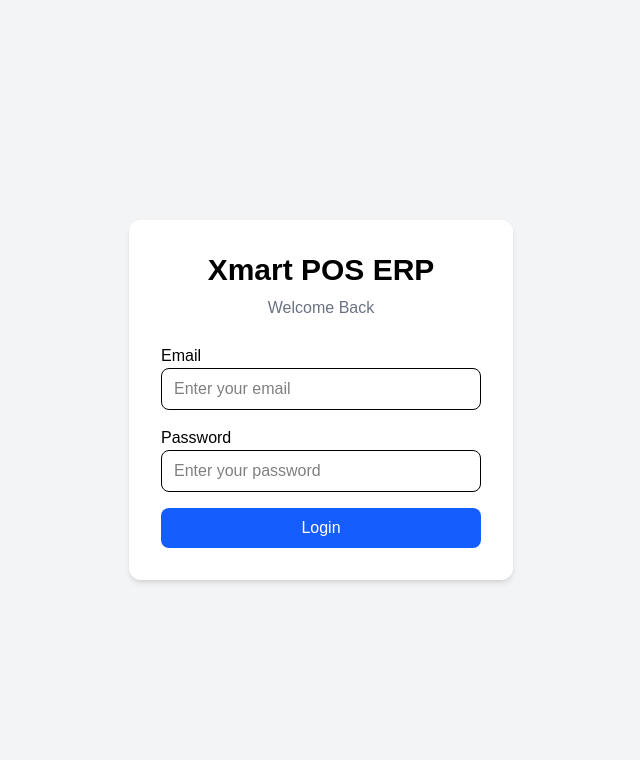
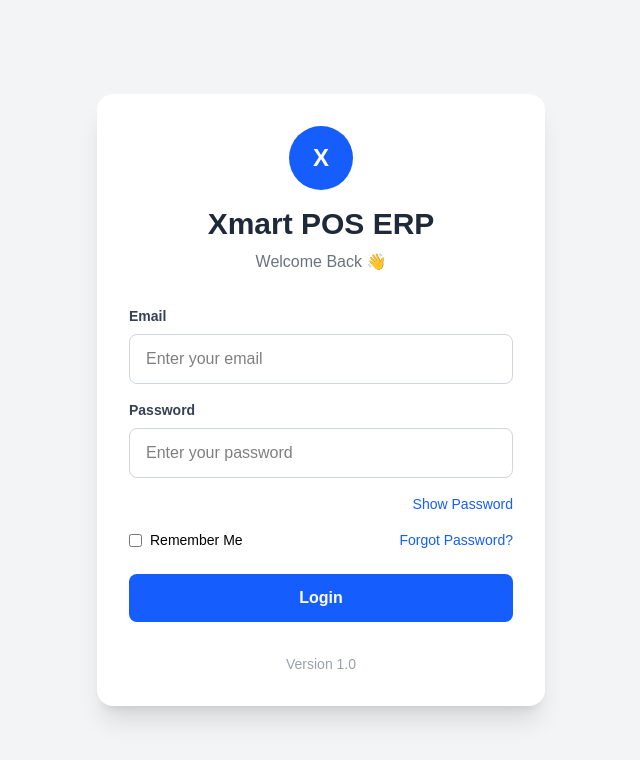
Before and after one commit to Muhammad-Basit2/xmart-pos, a React (Vite) app in the folder client/: page / in a window 1280 px wide. Shown: the top 760 px of the page, without its empty margins (319-959 px from the left). Built offline with nearby package versions, Linux system fonts and the light colour scheme.

Commit message:
polish login form

```diff
--- a/client/src/components/common/Button.jsx
+++ b/client/src/components/common/Button.jsx
@@ -1,39 +1,18 @@
 function Button({
-
   title,
-
   onClick,
-
   type = "button",
-
-    className = ""
-
+  className = "",
 }) {
-
   return (
     <button
       type={type}
-
       onClick={onClick}
-
-        className={`
-            px-4
-            py-2
-            rounded-lg
-            bg-blue-600
-            text-white
-            hover:bg-blue-700
-            transittion cursor-pointer
-
-            ${className}
-
-            `}
-
+      className={`w-full bg-blue-600 hover:bg-blue-700 text-white py-3 rounded-lg font-semibold transition ${className}`}
     >
       {title}
-
     </button>
-    )
+  );
 }
 
 export default Button;
--- a/client/src/components/common/Input.jsx
+++ b/client/src/components/common/Input.jsx
@@ -1,44 +1,27 @@
 function Input({
-
   label,
-
   type,
-
   placeholder,
-
   value,
-
-    onChange
-
+  onChange,
 }) {
-
-    return(
-
+  return (
     <div className="mb-4">
 
-        <label className="black mb-2 font-medium">
-
+      <label className="block mb-2 text-sm font-semibold text-gray-700">
         {label}
-
       </label>
 
-        <input type={type}
-
+      <input
+        type={type}
         placeholder={placeholder}
-
         value={value}
-
         onChange={onChange}
-
-        className="w-full border rounded-lg px-3 py-2 outline-none focus:ring-2 focus:ring-blue-500"
-
+        className="w-full border border-gray-300 rounded-lg px-4 py-3 focus:outline-none focus:ring-2 focus:ring-blue-500"
       />
-
-
 
     </div>
   );
-
 }
 
 export default Input;
--- a/client/src/features/auth/components/pages/Login.jsx
+++ b/client/src/features/auth/components/pages/Login.jsx
@@ -2,26 +2,68 @@ import { useState } from "react";
 import Input from "../../../../components/common/Input";
 import Button from "../../../../components/common/Button";
 
+
 function Login() {
+  // ===========================
+  // State
+  // ===========================
+
   const [email, setEmail] = useState("");
   const [password, setPassword] = useState("");
+  const [showPassword, setShowPassword] = useState(false);
+  const [rememberMe, setRememberMe] = useState(false);
+
+  // ===========================
+  // Login Function
+  // ===========================
 
   function handleLogin() {
+    if (email.trim() === "") {
+      alert("Please enter your email.");
+      return;
+    }
+
+    if (password.trim() === "") {
+      alert("Please enter your password.");
+      return;
+    }
+
+    console.log("===== LOGIN DATA =====");
     console.log("Email:", email);
     console.log("Password:", password);
+    console.log("Remember Me:", rememberMe);
+
+    // Later we'll connect this with the backend
   }
 
   return (
-    <div className="min-h-screen bg-gray-100 flex justify-center items-center">
-      <div className="bg-white p-8 rounded-xl shadow-md w-96">
+    <div className="min-h-screen bg-gray-100 flex items-center justify-center">
 
-        <h1 className="text-3xl font-bold text-center">
+      {/* Login Card */}
+
+      <div className="bg-white w-full max-w-md rounded-2xl shadow-xl p-8">
+
+        {/* Logo */}
+
+        <div className="flex justify-center mb-4">
+
+          <div className="w-16 h-16 rounded-full bg-blue-600 text-white flex items-center justify-center text-2xl font-bold">
+            X
+          </div>
+
+        </div>
+
+        {/* Heading */}
+
+        <h1 className="text-3xl font-bold text-center text-gray-800">
           Xmart POS ERP
         </h1>
 
-        <p className="text-gray-500 text-center mt-2 mb-6">
-          Welcome Back
+        <p className="text-center text-gray-500 mt-2 mb-8">
+          Welcome Back 👋
         </p>
+
+        {/* Email */}
 
         <Input
           label="Email"
@@ -31,13 +73,58 @@ function Login() {
           onChange={(event) => setEmail(event.target.value)}
         />
 
+        {/* Password */}
+
         <Input
           label="Password"
-          type="password"
+          type={showPassword ? "text" : "password"}
           placeholder="Enter your password"
           value={password}
           onChange={(event) => setPassword(event.target.value)}
         />
+
+        {/* Show Password */}
+
+        <div className="flex justify-end mb-4">
+
+          <button
+            type="button"
+            onClick={() => setShowPassword(!showPassword)}
+            className="text-sm text-blue-600 hover:text-blue-800"
+          >
+            {showPassword ? "Hide Password" : "Show Password"}
+          </button>
+
+        </div>
+
+        {/* Remember Me */}
+
+        <div className="flex justify-between items-center mb-6">
+
+          <div className="flex items-center gap-2">
+
+            <input
+              type="checkbox"
+              checked={rememberMe}
+              onChange={() => setRememberMe(!rememberMe)}
+            />
+
+            <span className="text-sm">
+              Remember Me
+            </span>
+
+          </div>
+
+          <button
+            type="button"
+            className="text-sm text-blue-600 hover:text-blue-800"
+          >
+            Forgot Password?
+          </button>
+
+        </div>
+
+        {/* Login Button */}
 
         <Button
           title="Login"
@@ -45,9 +132,17 @@ function Login() {
           className="w-full"
         />
 
+        {/* Footer */}
+
+        <p className="text-center text-gray-400 text-sm mt-8">
+          Version 1.0
+        </p>
+
       </div>
+
     </div>
   );
 }
 
+
 export default Login;
```
Lines whose indentation alone changed are shown as unchanged.
